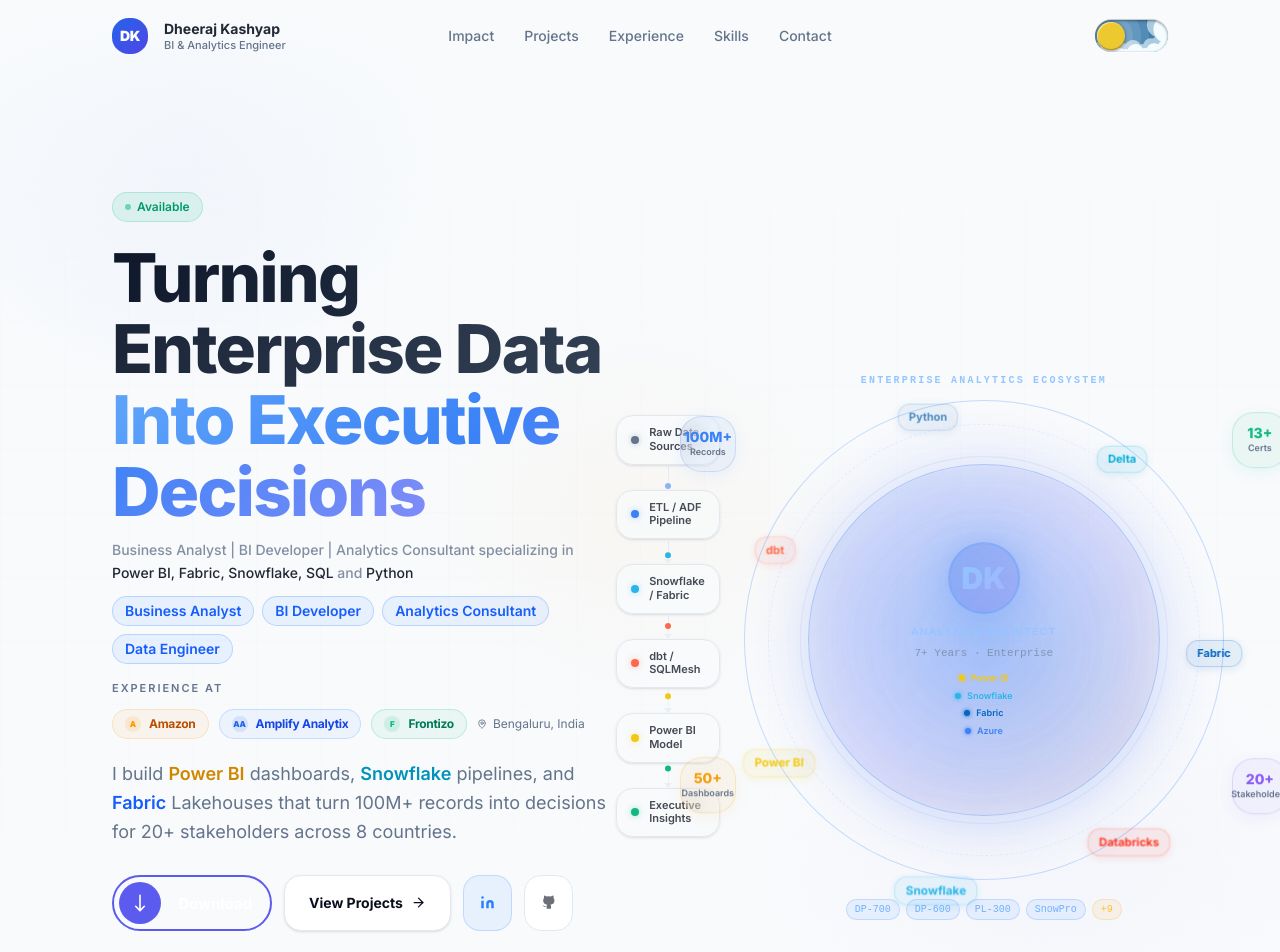
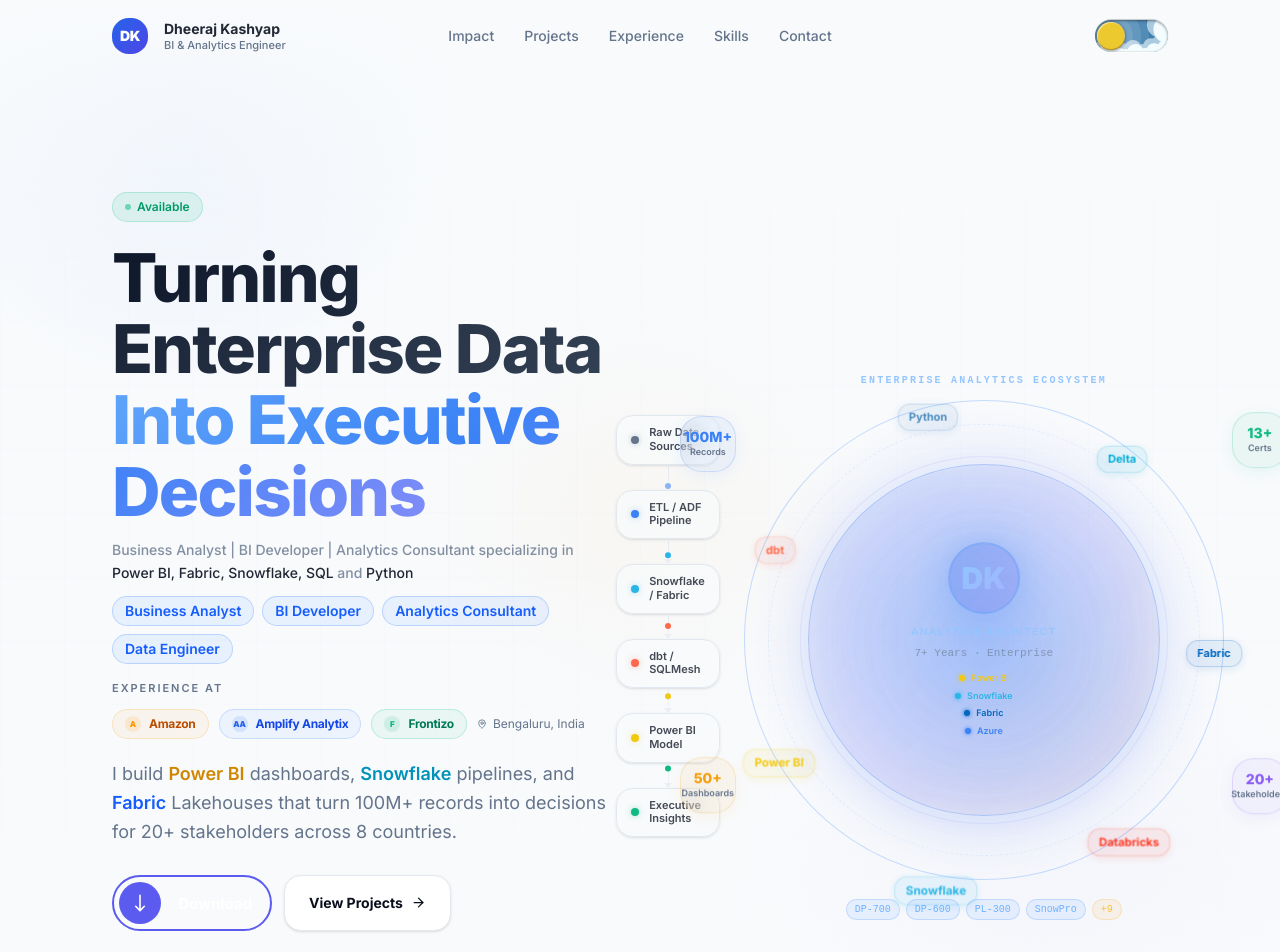
Before and after one commit to dheekash/dheeraj-portfolio, a Next.js app: page / in a window 1280 px wide. Shown: the top 952 px of the page. Built offline with nearby package versions, Linux system fonts and the light colour scheme.

Commit message:
fix(hero): remove LinkedIn and GitHub icon buttons from CTA row
Co-Authored-By: Claude Sonnet 4.6 <noreply@anthropic.com>

```diff
--- a/src/components/sections/HeroSection.tsx
+++ b/src/components/sections/HeroSection.tsx
@@ -4,7 +4,6 @@ import { useEffect, useRef, useState, useCallback } from "react";
 import { motion, useScroll, useTransform, useMotionValue, useSpring } from "framer-motion";
 import { ArrowRight, MapPin, ChevronDown } from "lucide-react";
 import { LinkButton } from "@/components/common/LinkButton";
-import { LinkedinIcon, GithubIcon } from "@/components/common/SocialIcons";
 import { ResumeDownloadButton } from "@/components/common/ResumeDownloadButton";
 import { profile } from "@/data/profile";
 
@@ -483,24 +482,6 @@ export function HeroSection() {
                 View Projects
                 <ArrowRight size={15} />
               </button>
-              <a
-                href="https://linkedin.com/in/kashyap-dheeraj"
-                target="_blank"
-                rel="noopener noreferrer"
-                className="inline-flex items-center gap-2 px-4 py-3.5 rounded-xl font-semibold text-sm border border-blue-500/20 bg-blue-500/8 hover:bg-blue-500/15 text-blue-500 dark:text-blue-400 transition-all hover:scale-[1.02]"
-                aria-label="LinkedIn"
-              >
-                <LinkedinIcon size={15} />
-              </a>
-              <a
-                href="https://github.com/dheekash"
-                target="_blank"
-                rel="noopener noreferrer"
-                className="inline-flex items-center gap-2 px-4 py-3.5 rounded-xl font-semibold text-sm border border-border bg-card hover:bg-muted text-foreground/60 transition-all hover:scale-[1.02]"
-                aria-label="GitHub"
-              >
-                <GithubIcon size={15} />
-              </a>
             </motion.div>
 
             {/* 6. Stats strip */}
```
